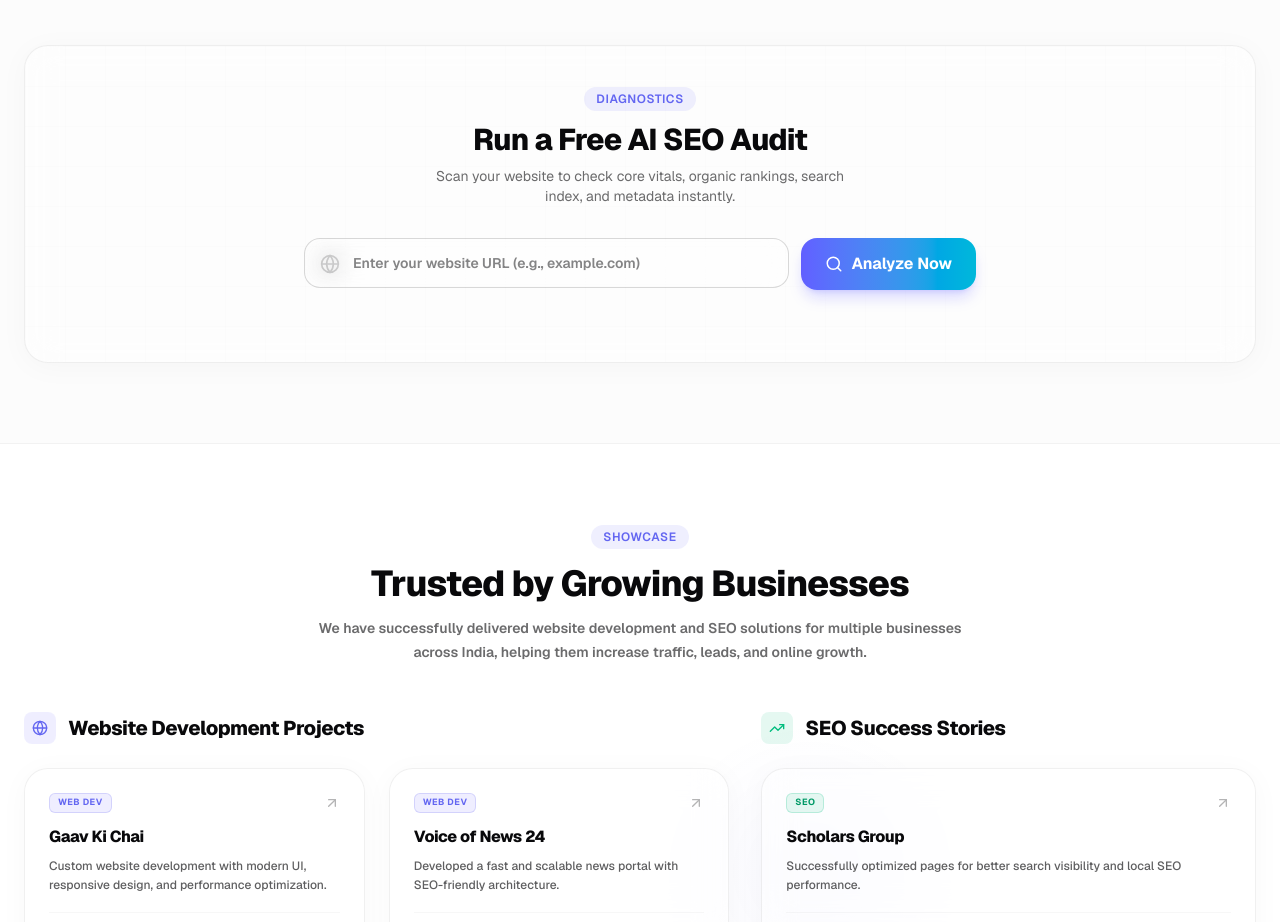
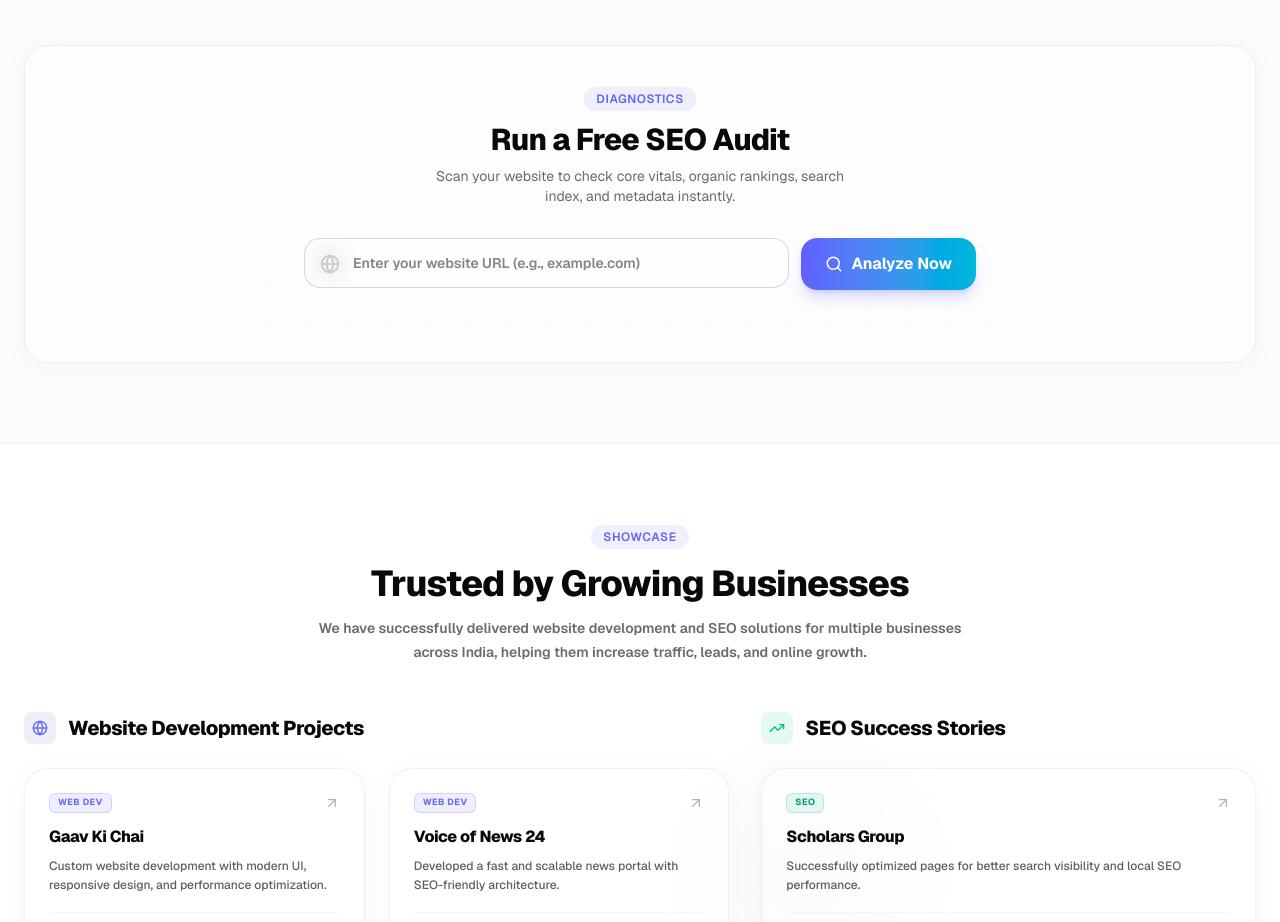
Before and after one commit to AdityaPal-Tech/SEOWebAgencyupdate, a Next.js app: page / in a window 1280 px wide. Shown: the part 3340-4262 px from the top of the page. Built offline with nearby package versions, Linux system fonts and the light colour scheme.

Commit message:
Change heading from 'AI SEO Audit' to 'SEO Audit'
Updated the heading text for the SEO audit section.

```diff
--- a/src/components/AuditTool.tsx
+++ b/src/components/AuditTool.tsx
@@ -93,7 +93,7 @@ export default function AuditTool() {
             Diagnostics
           </span>
           <h3 className="text-2xl md:text-3xl font-extrabold mt-3 tracking-tight">
-            Run a Free AI SEO Audit
+            Run a Free SEO Audit
           </h3>
           <p className="text-sm opacity-60 mt-2 max-w-md mx-auto">
             Scan your website to check core vitals, organic rankings, search index, and metadata instantly.
```
